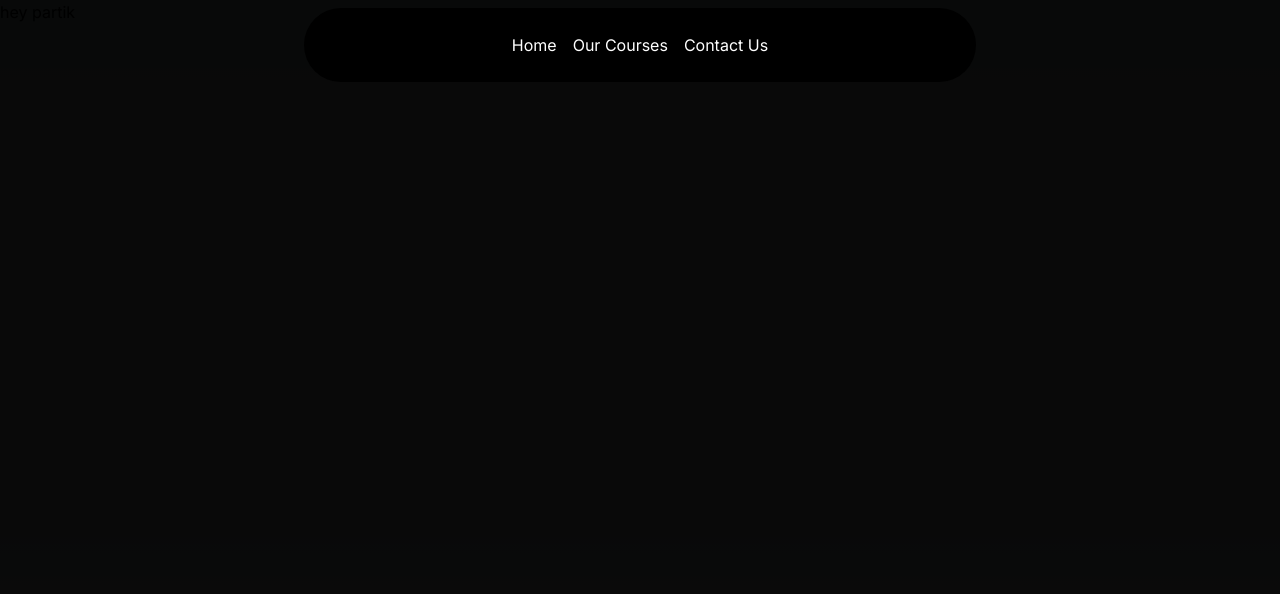
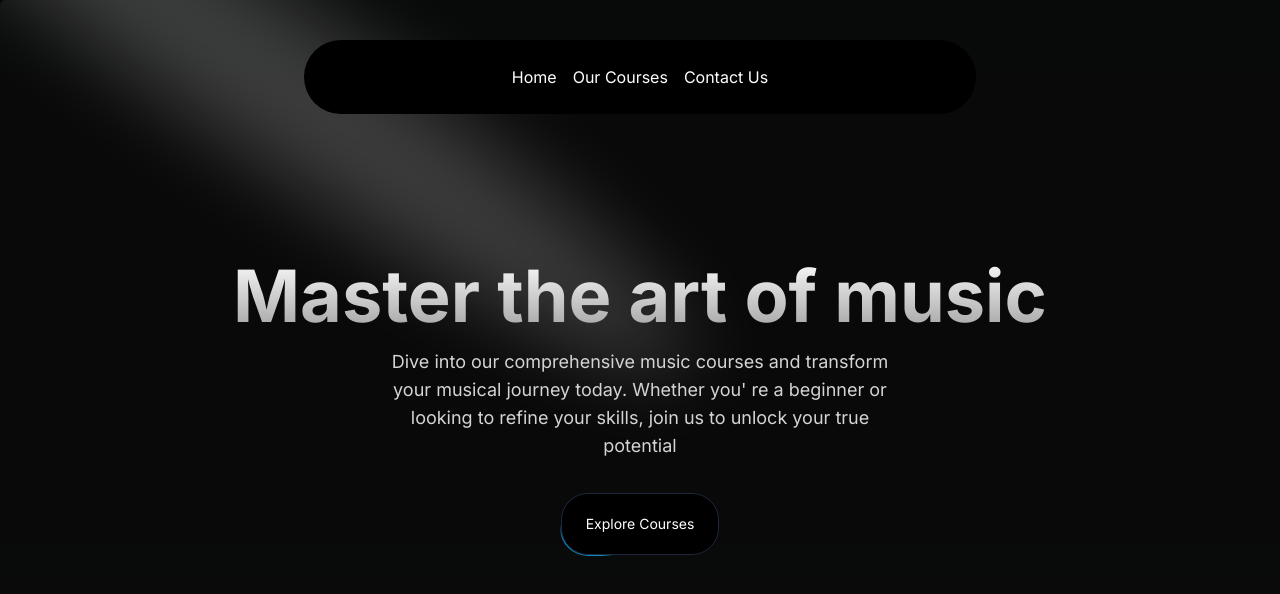
Before and after one commit to PartikMalasi/Next-JS-Music-Academy, a Next.js app: page / in a window 1280 px wide. Shown: the top 594 px of the page. Built offline with nearby package versions, Linux system fonts and the light colour scheme.

Commit message:
added hero section and moving button

```diff
--- /dev/null
+++ b/src/app/components/HeroSection.tsx
@@ -0,0 +1,26 @@
+import Link from "next/link"
+import { Spotlight } from "./ui/Spotlight"
+import { Button } from "./ui/moving-border"
+const HeroSection = () => {
+  return (
+    <div className="h-auto md:h-screen w-full rounded-md flex items-center justify-center flex-col relative overflow-hidden mx-auto py-10 md:py-0">
+         <Spotlight
+        className="-top-40 left-0 md:left-60 md:-top-20"
+        fill="white"
+      />
+        <div className="p-4 relative z-10 text-center">
+<h1  className="mt-20 md:mt-0 text-4xl md:text-7xl font-bold bg-clip-text text-transparent bg-gradient-to-b from-neutral-50 to-neutral-400">Master the art of music</h1>
+<p  className="mt-4 font-normal text-base md:text-lg text-neutral-300 max-w-lg mx-auto">Dive into our comprehensive music courses and transform your musical journey today. Whether you' re a beginner or looking to refine your skills, join us to unlock your true potential</p>
+        </div>
+        <div className="mt-4">
+            <Link href={"/courses"}><Button
+        borderRadius="1.75rem"
+                    className="bg-white dark:bg-black text-black dark:text-white border-neutral-200 dark:border-slate-800"
+      >
+       Explore Courses
+      </Button></Link>
+        </div>
+    </div>
+  )
+}
+export default HeroSection
--- a/src/app/components/navbar.tsx
+++ b/src/app/components/navbar.tsx
@@ -7,7 +7,7 @@
 export function NavbarDemo() {
   return (
     <div className="relative w-full flex items-center justify-center">
-      <Navbar className="top-2" />
+      <Navbar className="top-10" />
 
     </div>
   );
--- /dev/null
+++ b/src/app/components/ui/Spotlight.tsx
@@ -0,0 +1,56 @@
+import React from "react";
+import { cn } from "../../lib/utils";
+
+type SpotlightProps = {
+  className?: string;
+  fill?: string;
+};
+
+export const Spotlight = ({ className, fill }: SpotlightProps) => {
+  return (
+    <svg
+      className={cn(
+        "animate-spotlight pointer-events-none absolute z-[1]  h-[169%] w-[138%] lg:w-[84%] opacity-0",
+        className
+      )}
+      xmlns="http://www.w3.org/2000/svg"
+      viewBox="0 0 3787 2842"
+      fill="none"
+    >
+      <g filter="url(#filter)">
+        <ellipse
+          cx="1924.71"
+          cy="273.501"
+          rx="1924.71"
+          ry="273.501"
+          transform="matrix(-0.822377 -0.568943 -0.568943 0.822377 3631.88 2291.09)"
+          fill={fill || "white"}
+          fillOpacity="0.21"
+        ></ellipse>
+      </g>
+      <defs>
+        <filter
+          id="filter"
+          x="0.860352"
+          y="0.838989"
+          width="3785.16"
+          height="2840.26"
+          filterUnits="userSpaceOnUse"
+          colorInterpolationFilters="sRGB"
+        >
+          <feFlood floodOpacity="0" result="BackgroundImageFix"></feFlood>
+          <feBlend
+            mode="normal"
+            in="SourceGraphic"
+            in2="BackgroundImageFix"
+            result="shape"
+          ></feBlend>
+          <feGaussianBlur
+            stdDeviation="151"
+            result="effect1_foregroundBlur_1065_8"
+          ></feGaussianBlur>
+        </filter>
+      </defs>
+    </svg>
+  );
+};
--- /dev/null
+++ b/src/app/components/ui/moving-border.tsx
@@ -0,0 +1,139 @@
+"use client";
+import React from "react";
+import {
+  motion,
+  useAnimationFrame,
+  useMotionTemplate,
+  useMotionValue,
+  useTransform,
+} from "framer-motion";
+import { useRef } from "react";
+import {cn} from "../../lib/utils";
+
+export function Button({
+  borderRadius = "1.75rem",
+  children,
+  as: Component = "button",
+  containerClassName,
+  borderClassName,
+  duration,
+  className,
+  ...otherProps
+}: {
+  borderRadius?: string;
+  children: React.ReactNode;
+  as?: any;
+  containerClassName?: string;
+  borderClassName?: string;
+  duration?: number;
+  className?: string;
+  [key: string]: any;
+}) {
+  return (
+    <Component
+      className={cn(
+        "bg-transparent relative text-xl  h-16 w-40 p-[1px] overflow-hidden ",
+        containerClassName
+      )}
+      style={{
+        borderRadius: borderRadius,
+      }}
+      {...otherProps}
+    >
+      <div
+        className="absolute inset-0"
+        style={{ borderRadius: `calc(${borderRadius} * 0.96)` }}
+      >
+        <MovingBorder duration={duration} rx="30%" ry="30%">
+          <div
+            className={cn(
+              "h-20 w-20 opacity-[0.8] bg-[radial-gradient(var(--sky-500)_40%,transparent_60%)]",
+              borderClassName
+            )}
+          />
+        </MovingBorder>
+      </div>
+
+      <div
+        className={cn(
+          "relative bg-slate-900/[0.8] border border-slate-800 backdrop-blur-xl text-white flex items-center justify-center w-full h-full text-sm antialiased",
+          className
+        )}
+        style={{
+          borderRadius: `calc(${borderRadius} * 0.96)`,
+        }}
+      >
+        {children}
+      </div>
+    </Component>
+  );
+}
+
+export const MovingBorder = ({
+  children,
+  duration = 2000,
+  rx,
+  ry,
+  ...otherProps
+}: {
+  children: React.ReactNode;
+  duration?: number;
+  rx?: string;
+  ry?: string;
+  [key: string]: any;
+}) => {
+  const pathRef = useRef<any>();
+  const progress = useMotionValue<number>(0);
+
+  useAnimationFrame((time) => {
+    const length = pathRef.current?.getTotalLength();
+    if (length) {
+      const pxPerMillisecond = length / duration;
+      progress.set((time * pxPerMillisecond) % length);
+    }
+  });
+
+  const x = useTransform(
+    progress,
+    (val) => pathRef.current?.getPointAtLength(val).x
+  );
+  const y = useTransform(
+    progress,
+    (val) => pathRef.current?.getPointAtLength(val).y
+  );
+
+  const transform = useMotionTemplate`translateX(${x}px) translateY(${y}px) translateX(-50%) translateY(-50%)`;
+
+  return (
+    <>
+      <svg
+        xmlns="http://www.w3.org/2000/svg"
+        preserveAspectRatio="none"
+        className="absolute h-full w-full"
+        width="100%"
+        height="100%"
+        {...otherProps}
+      >
+        <rect
+          fill="none"
+          width="100%"
+          height="100%"
+          rx={rx}
+          ry={ry}
+          ref={pathRef}
+        />
+      </svg>
+      <motion.div
+        style={{
+          position: "absolute",
+          top: 0,
+          left: 0,
+          display: "inline-block",
+          transform,
+        }}
+      >
+        {children}
+      </motion.div>
+    </>
+  );
+};
--- a/src/app/layout.tsx
+++ b/src/app/layout.tsx
@@ -20,15 +20,10 @@
   return (
     <html lang="en" className="dark">
       <body className={inter.className}>
-        <div className="relative w-full">
-         <div className="flex w-full justify-center items-center relative">
-          <NavbarDemo/>
-         </div>
-
-
+        <div className="relative w-full flex items-center justify-center ">
+          <NavbarDemo />
         </div>
         {children}
-
       </body>
     </html>
   );
--- a/src/app/page.tsx
+++ b/src/app/page.tsx
@@ -1,9 +1,11 @@
 import React from 'react';
+import HeroSection from './components/HeroSection';
 
 const Page: React.FC = () => {
   return (
     <main className='min-h-screen bg-black/[0.96] antialiased bg-grid-white/[0.02]'>
-      <h1>hey partik</h1>
+
+      <HeroSection />
     </main>
   );
 };
--- a/tailwind.config.ts
+++ b/tailwind.config.ts
@@ -1,5 +1,20 @@
 import type { Config } from "tailwindcss";
+const defaultTheme = require("tailwindcss/defaultTheme");
+const colors = require("tailwindcss/colors");
+const {
+  default: flattenColorPalette,
+} = require("tailwindcss/lib/util/flattenColorPalette");
 
+function addVariablesForColors({ addBase, theme }: any) {
+  let allColors = flattenColorPalette(theme("colors"));
+  let newVars = Object.fromEntries(
+    Object.entries(allColors).map(([key, val]) => [`--${key}`, val])
+  );
+
+  addBase({
+    ":root": newVars,
+  });
+}
 const config: Config = {
   content: [
     "./src/pages/**/*.{js,ts,jsx,tsx,mdx}",
@@ -9,6 +24,21 @@
   darkMode:'class',
   theme: {
     extend: {
+       animation: {
+        spotlight: "spotlight 2s ease .75s 1 forwards",
+      },
+      keyframes: {
+        spotlight: {
+          "0%": {
+            opacity:"0" ,
+            transform: "translate(-72%, -62%) scale(0.5)",
+          },
+          "100%": {
+            opacity: "1",
+            transform: "translate(-50%,-40%) scale(1)",
+          },
+        },
+      },
       backgroundImage: {
         "gradient-radial": "radial-gradient(var(--tw-gradient-stops))",
         "gradient-conic":
@@ -16,6 +46,11 @@
       },
     },
   },
-  plugins: [],
+  plugins: [
+    // rest of the code
+    addVariablesForColors,
+  ],
 };
+// This plugin adds each Tailwind color as a global CSS variable, e.g. var(--gray-200).
+
 export default config;
```
